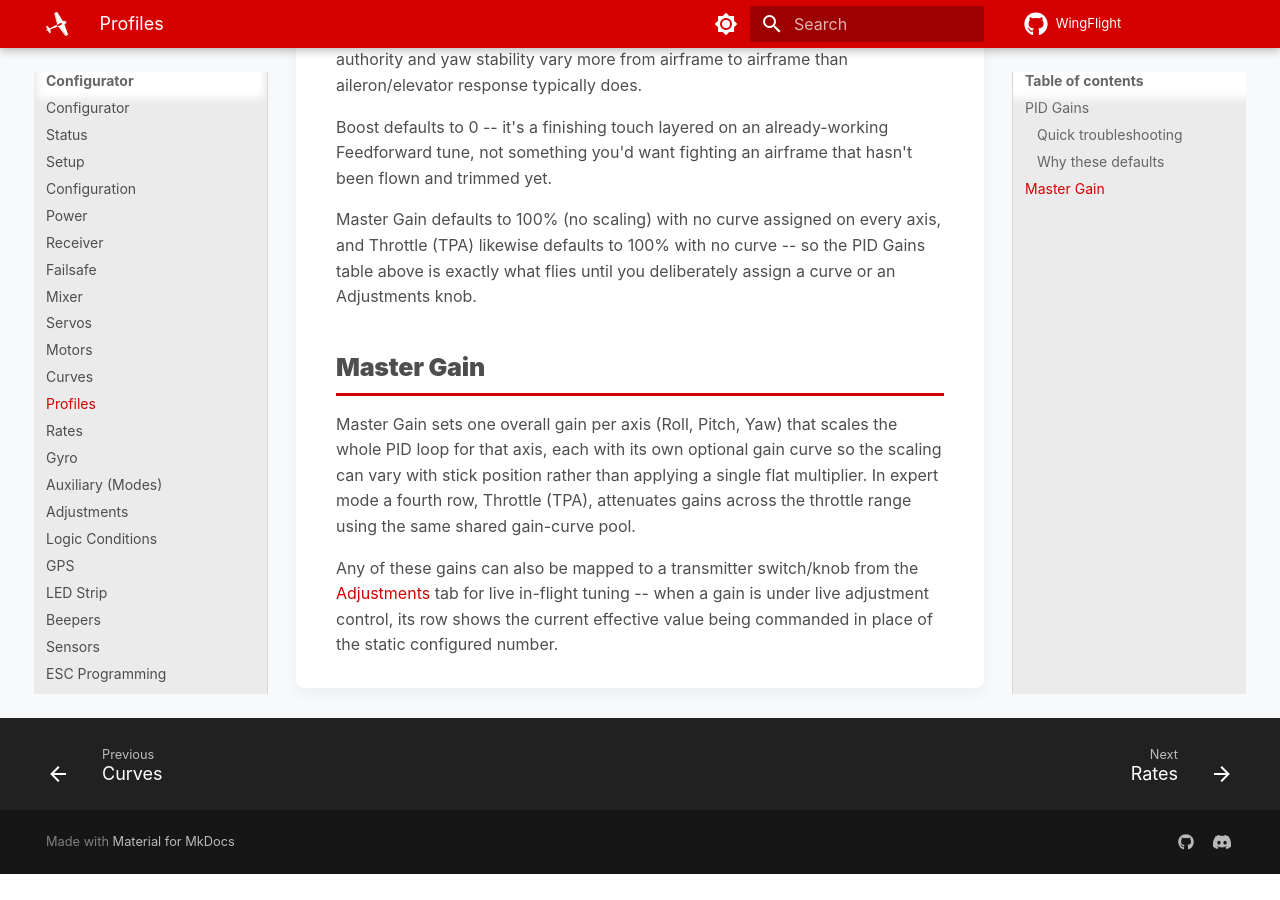
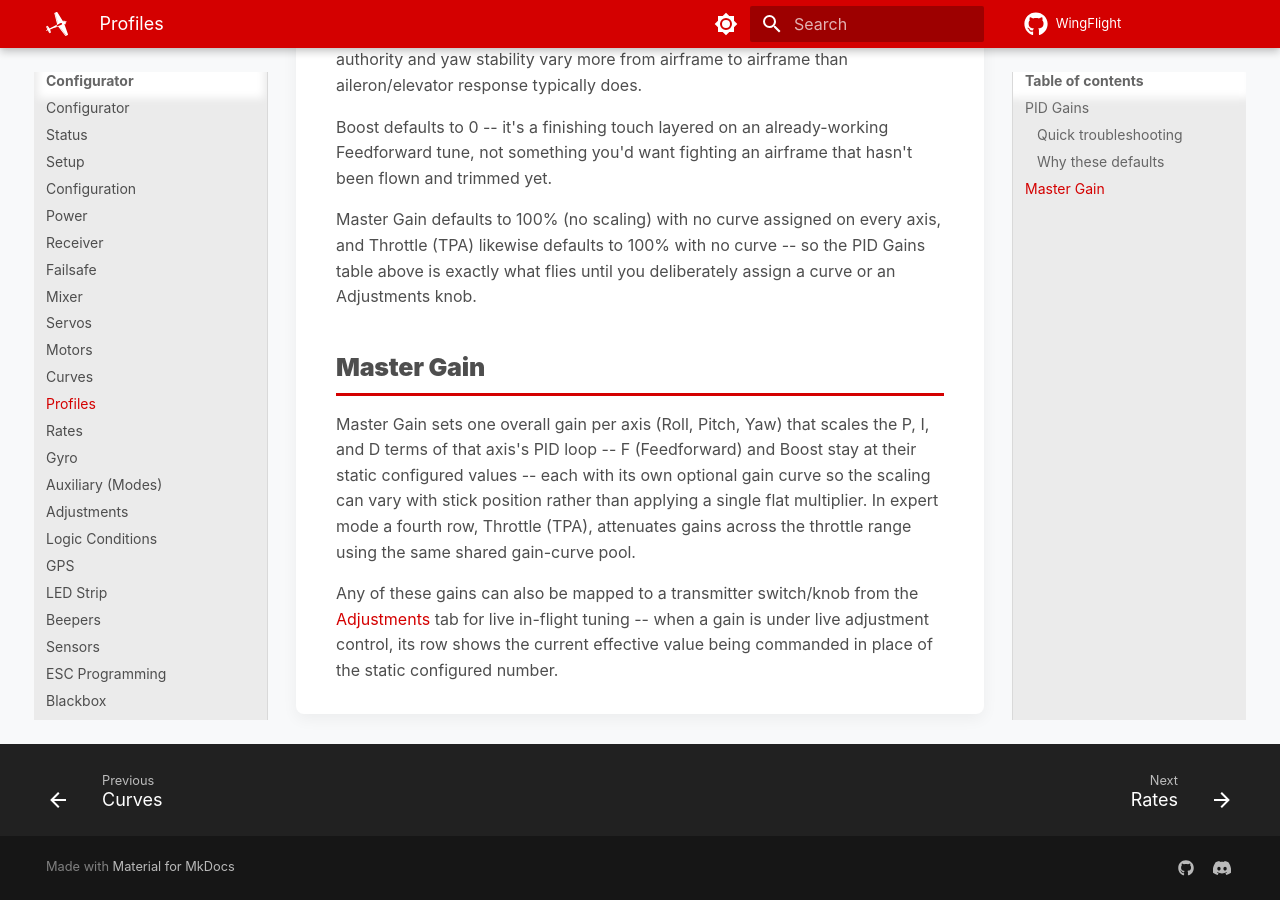
Before and after one commit to WingFlight/wingflight-docs, an MkDocs documentation site: the page built from docs/configurator/tabs/profiles.md, in a window 1280 px wide and 900 px high, scrolled down 2709 px. Built offline with MkDocs 1.6.1 and Material for MkDocs 9.7.7, drawn with Linux system fonts in a browser that asks for light colours; before the commit the page ends 3583 px from its top, so only the background shows below that; some of the changed text lies outside the part shown.

Commit message:
Document that Master Gain no longer scales F
Firmware master_gain now scales only P/I/D (F is an independent
command-response term). Update the Profiles docs to match.

```diff
--- a/docs/configurator/tabs/profiles.md
+++ b/docs/configurator/tabs/profiles.md
@@ -59,9 +59,9 @@
 | Quick flicks feel twitchy/nervous | Lower B |
 | Quick flicks feel soft, no snap | Raise B |
 
-Master Gain and its curve (below) scale P, I, D, and F together as one
-percentage -- Boost is tuned independently per-axis and isn't affected by
-Master Gain.
+Master Gain and its curve (below) scale P, I, and D together as one
+percentage -- F (Feedforward) and Boost are tuned independently per-axis
+and aren't affected by Master Gain.
 
 ### Why these defaults
 
@@ -108,11 +108,13 @@
 
 ## Master Gain
 
-Master Gain sets one overall gain per axis (Roll, Pitch, Yaw) that scales the
-whole PID loop for that axis, each with its own optional gain curve so the
-scaling can vary with stick position rather than applying a single flat
-multiplier. In expert mode a fourth row, Throttle (TPA), attenuates gains
-across the throttle range using the same shared gain-curve pool.
+Master Gain sets one overall gain per axis (Roll, Pitch, Yaw) that scales
+the P, I, and D terms of that axis's PID loop -- F (Feedforward) and Boost
+stay at their static configured values -- each with its own optional gain
+curve so the scaling can vary with stick position rather than applying a
+single flat multiplier. In expert mode a fourth row, Throttle (TPA),
+attenuates gains across the throttle range using the same shared
+gain-curve pool.
 
 Any of these gains can also be mapped to a transmitter switch/knob from the
 [Adjustments](adjustments.md) tab for live in-flight tuning -- when a gain is
```
